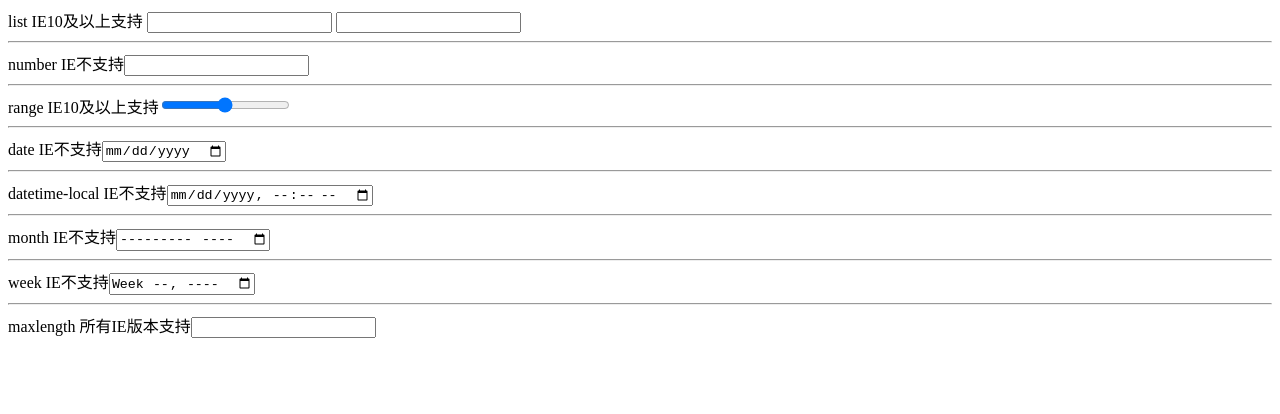
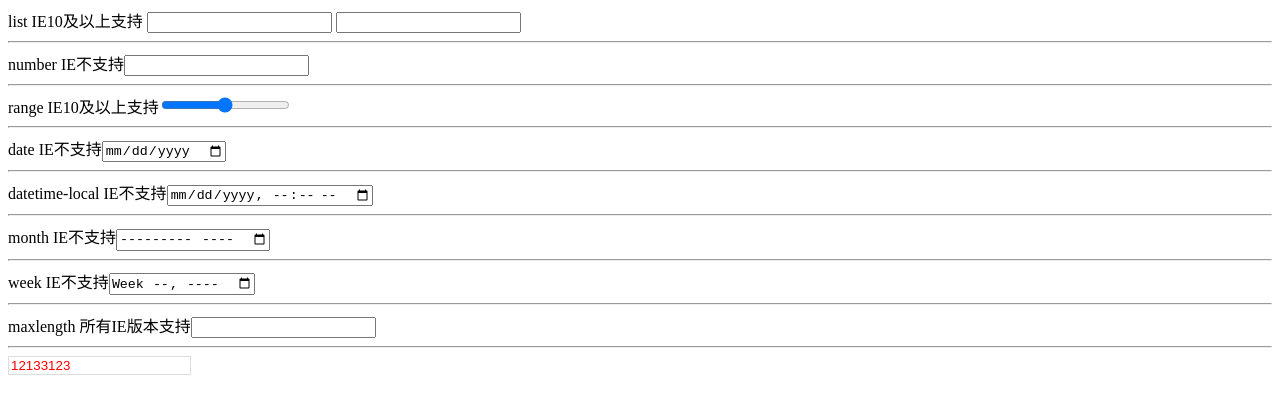
Before and after one commit to Lionel001/theRoadToSuccess, a plain HTML site: page BaseKnowledge/html/input.html in a window 1280 px wide. Drawn offline with Linux system fonts and the light colour scheme; files whose address does not match are found by name.

Commit message:
modify input.html

```diff
--- a/BaseKnowledge/html/input.html
+++ b/BaseKnowledge/html/input.html
@@ -4,6 +4,18 @@
     <meta charset="UTF-8">
     <title>Title</title>
     <script src="../../jquery.min.js"></script>
+    <style>
+        input:disabled{
+            border: 1px solid #DDD;
+            background-color: #fff;
+            color:red;
+        }
+          input[disabled]{
+              border: 1px solid #DDD;
+              background-color: #fff;
+              color:red;
+          }
+    </style>
 </head>
 <body>
 <label>list IE10及以上支持</label>
@@ -33,5 +45,7 @@
 <label>week IE不支持</label><input type="week">
 <hr>
 <label>maxlength 所有IE版本支持</label><input type="text" maxlength="5">
+<hr>
+<input type="text" disabled="disabled" value="12133123">
 </body>
 </html>
```
